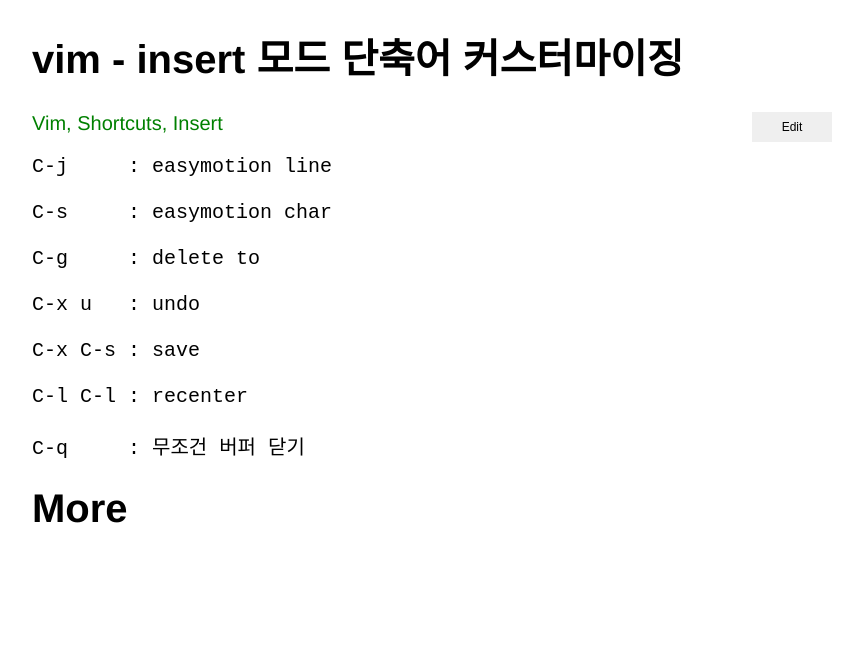
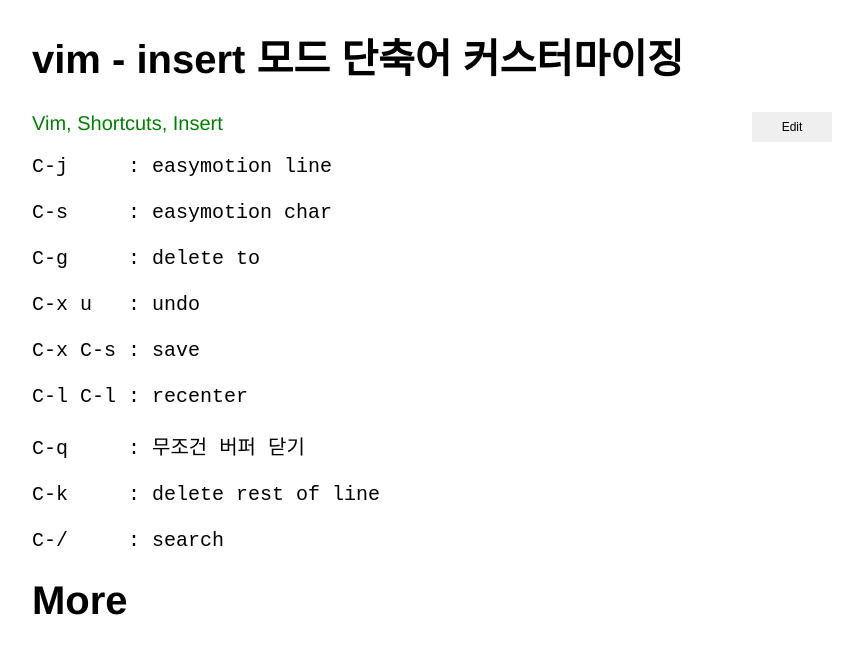
Before and after one commit to xiote/20200810_xiote.github.io, a Jekyll site: the page built from _posts/2020-08-06-04-30-14.md, in a window 1280 px wide. Shown: the top 654 px of the page, without its empty margins (208-1071 px from the left). Built offline with Jekyll 4.4.1, drawn with Linux system fonts in a browser that asks for light colours.

Commit message:
Update 2020-08-06-04-30-14.md

````diff
--- a/_posts/2020-08-06-04-30-14.md
+++ b/_posts/2020-08-06-04-30-14.md
@@ -18,6 +18,10 @@ C-x C-s : save
 C-l C-l : recenter
 
 C-q     : 무조건 버퍼 닫기
+
+C-k     : delete rest of line
+
+C-/     : search
 ```
 
 # More
````
